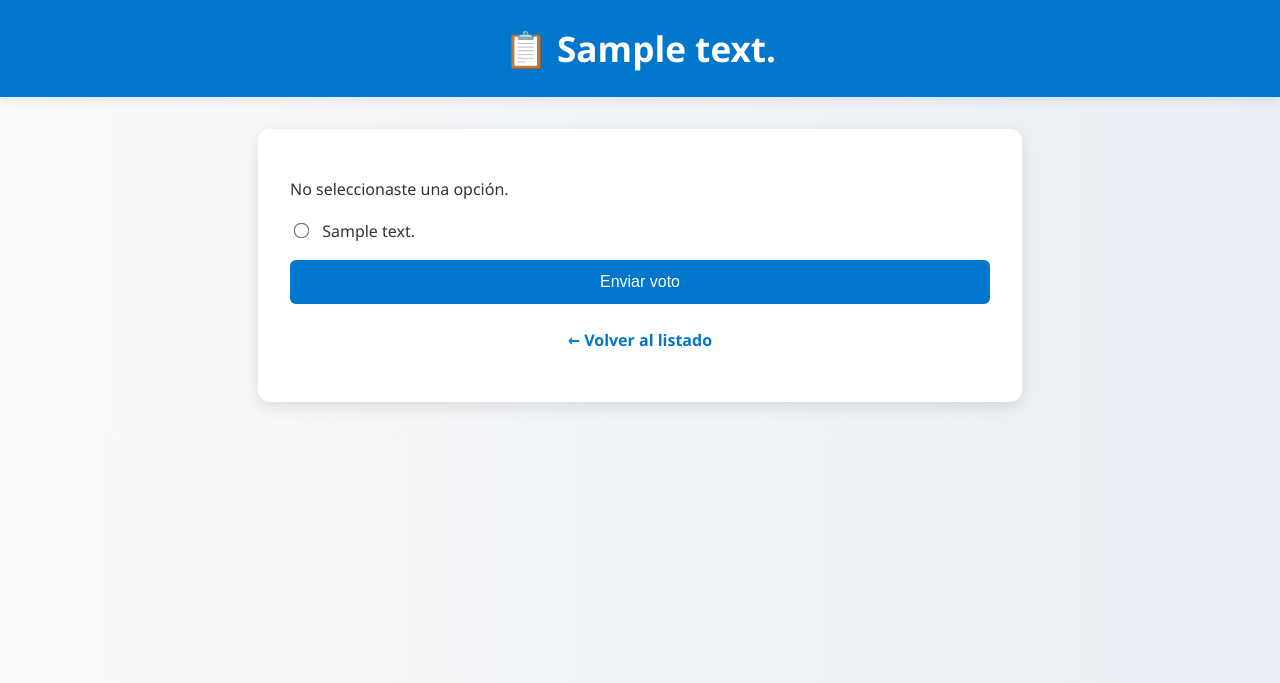
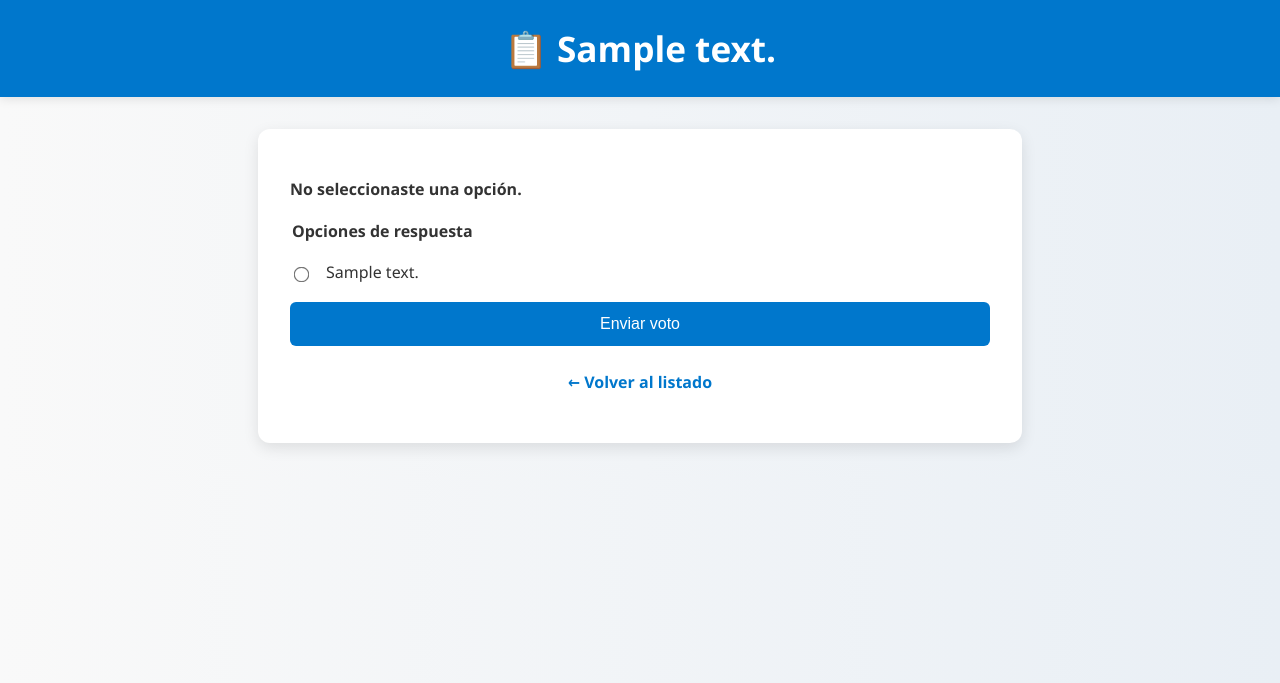
Before and after one commit to Enzopinotti/ejercicioDjango, a Django app: page /polls/1/vote/ in a window 1280 px wide. Shown: the top 683 px of the page. Run offline with Django 5.2, Linux system fonts and the light colour scheme; tables that the repository leaves empty hold one stand-in row (values such as "Sample post").

Commit message:
B4: improve poll semantics and accessibility

```diff
--- a/trabajocero/polls/static/polls/style.css
+++ b/trabajocero/polls/static/polls/style.css
@@ -146,3 +146,42 @@ body {
       transform: scale(1.2);
     }
   }
+
+fieldset {
+  border: 0;
+  margin: 0;
+  padding: 0;
+}
+
+legend {
+  font-weight: 700;
+  margin-bottom: 1rem;
+}
+
+.choice-option {
+  display: flex;
+  align-items: center;
+  gap: 0.5rem;
+}
+
+#vote-error {
+  font-weight: 700;
+}
+
+a:focus-visible,
+button:focus-visible,
+input:focus-visible {
+  outline: 3px solid #003f6b;
+  outline-offset: 3px;
+}
+
+@media (prefers-reduced-motion: reduce) {
+  *,
+  *::before,
+  *::after {
+    animation-duration: 0.01ms !important;
+    animation-iteration-count: 1 !important;
+    transition-duration: 0.01ms !important;
+    scroll-behavior: auto !important;
+  }
+}
--- a/trabajocero/polls/templates/polls/detail.html
+++ b/trabajocero/polls/templates/polls/detail.html
@@ -3,30 +3,40 @@
 <html lang="es">
 <head>
   <meta charset="UTF-8">
+  <meta name="viewport" content="width=device-width, initial-scale=1">
   <title>Encuesta | {{ question.question_text }}</title>
   <link rel="stylesheet" href="{% static 'polls/style.css' %}">
 </head>
 <body>
   <h1>📋 {{ question.question_text }}</h1>
-  <div class="container">
+  <main class="container">
     {% if error_message %}
-      <p>{{ error_message }}</p>
+      <p id="vote-error" role="alert">{{ error_message }}</p>
     {% endif %}
     {% if question.choice_set.all %}
       <form action="{% url 'polls:vote' question.id %}" method="post">
         {% csrf_token %}
-        {% for choice in question.choice_set.all %}
-          <label>
-            <input type="radio" name="choice" value="{{ choice.id }}">
-            {{ choice.choice_text }}
-          </label>
-        {% endfor %}
+        <fieldset{% if error_message %} aria-describedby="vote-error"{% endif %}>
+          <legend>Opciones de respuesta</legend>
+          {% for choice in question.choice_set.all %}
+            <div class="choice-option">
+              <input
+                type="radio"
+                name="choice"
+                id="choice-{{ choice.id }}"
+                value="{{ choice.id }}"
+                {% if forloop.first %}required{% endif %}
+              >
+              <label for="choice-{{ choice.id }}">{{ choice.choice_text }}</label>
+            </div>
+          {% endfor %}
+        </fieldset>
         <button type="submit">Enviar voto</button>
       </form>
     {% else %}
       <p>No hay opciones disponibles para esta encuesta.</p>
     {% endif %}
     <p><a href="{% url 'polls:index' %}">← Volver al listado</a></p>
-  </div>
+  </main>
 </body>
 </html>
--- a/trabajocero/polls/templates/polls/index.html
+++ b/trabajocero/polls/templates/polls/index.html
@@ -3,12 +3,13 @@
 <html lang="es">
 <head>
   <meta charset="UTF-8">
+  <meta name="viewport" content="width=device-width, initial-scale=1">
   <title>Encuestas | Inicio</title>
   <link rel="stylesheet" href="{% static 'polls/style.css' %}">
 </head>
 <body>
   <h1>🗳️ Bienvenido al sistema de encuestas</h1>
-  <div class="container">
+  <main class="container">
     {% if latest_question_list %}
       <p>Seleccioná una encuesta para ver sus opciones y votar:</p>
       <ul>
@@ -23,6 +24,6 @@
     {% else %}
       <p>No hay encuestas disponibles en este momento.</p>
     {% endif %}
-  </div>
+  </main>
 </body>
 </html>
```
Also changed, not shown: trabajocero/polls/templates/polls/results.html (+7 -4 lines).
